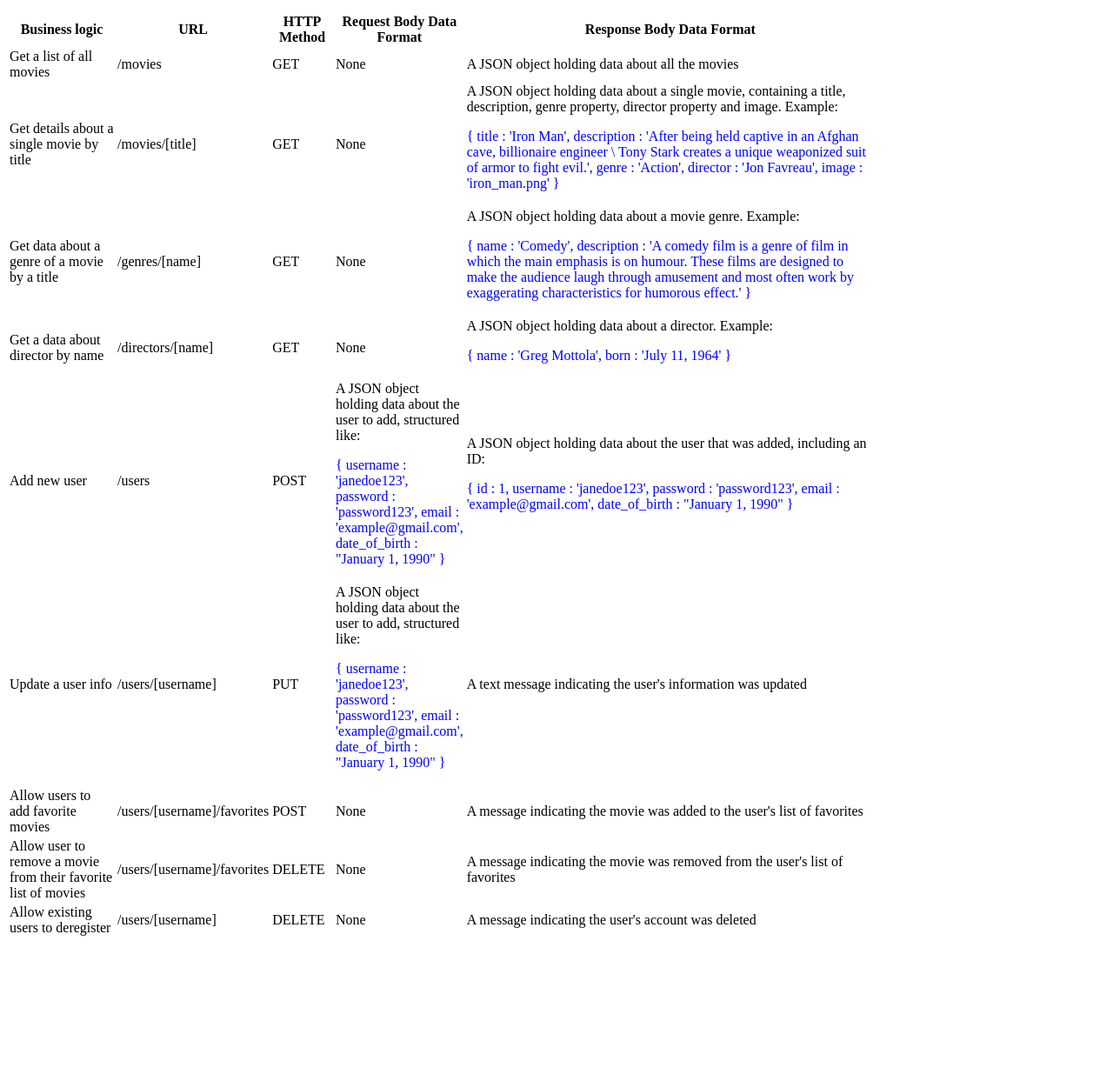
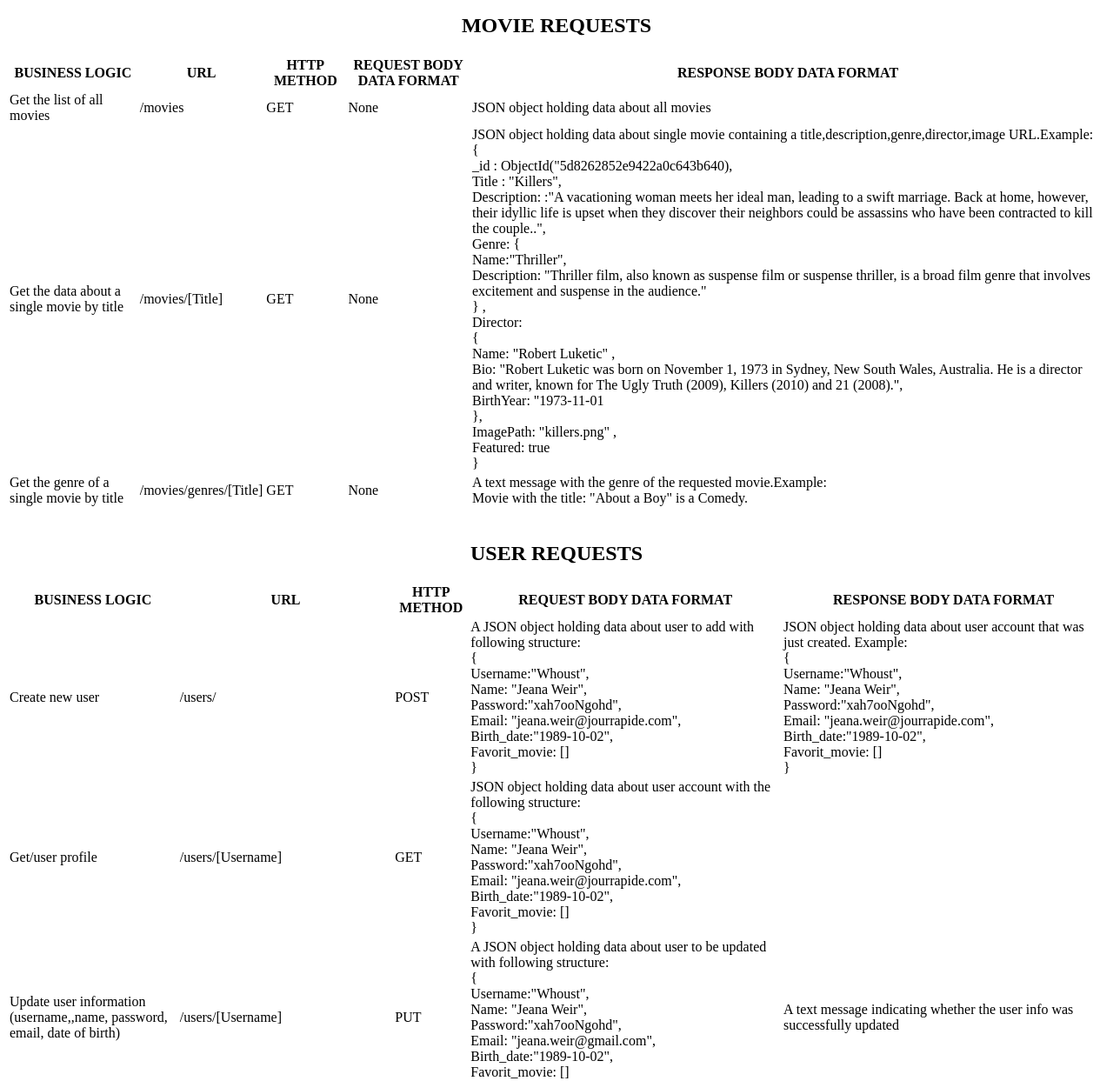
Before and after one commit to mustafaHassoon/Special-Movies-API, a website: page public/documentation.html in a window 1280 px wide. Shown: the part 155-1398 px from the top of the page at 87% size. Before the commit the page ends 1242 px from the top, so only its background shows below. Drawn offline with Linux system fonts and the light colour scheme.

Commit message:
updating documentation

```diff
--- a/public/documentation.html
+++ b/public/documentation.html
@@ -1,160 +1,210 @@
 <!DOCTYPE html>
 <html lang="en">
 <head>
-    <meta charset="UTF-8">
-    <meta name="viewport" content="width=device-width, initial-scale=1.0">
-    <title>Documentstion</title>
+  <meta charset="utf-8">
+  <meta name="viewport" content="width=device-width, initial-scale=1, shrink-to-fit=no">
+  <title>Cinesider</title>
+  <meta name="description" content="An application for movie and actor lovers">
+  <meta name="viewport" content="width=device-width, initial-scale=1">
 </head>
 <body>
 <header>
-        <h1> Special Movies API </h1>
+    <h1 class="h1">Cinesider</h1>
+    <h2 class="h2" >The Movie App</h2>
   </header>
-    <p>
-        Essential Features:
-        ● Return a list of ALL movies to the user.
-        ● Return data (description, genre, director, image URL, whether it’s featured or not) about
-        a single movie by title to the user.
-        ● Return data about a genre (description) by name/title (e.g., “Thriller”).
-        ● Return data about a director (bio, birth year, death year) by name.
-        ● Allow new users to register.
-        ● Allow users to update their user info (username, password, email, date of birth).
-        ● Allow users to add a movie to their list of favorites.
-        ● Allow users to remove a movie from their list of favorites.
-        ● Allow existing users to deregister.
-
-    </p>
-
-    <table class="content-table" style="width: 1000px;">
+  <table>
+    <tr>
+      <th style="font-weight: bold;">Business logic</th>
+      <th style="font-weight: bold;">URL</th>
+      <th style="font-weight: bold;">HTTP Method</th>
+      <th style="font-weight: bold;">Request Body Data Format</th>
+      <th style="font-weight: bold;">Response Body Data Format</th>
+    </tr>
+    <table>
+      <caption> <h2> MOVIE REQUESTS </h2></caption>
       <thead>
         <tr>
-            <th style="width: 120px;">Business logic</th>
+          <th>BUSINESS LOGIC</th>
           <th>URL</th>
-            <th>HTTP Method</th>
-            <th style="width: 100px;">Request Body Data Format</th>
-            <th>Response Body Data Format</th>
+          <th>HTTP METHOD</th>
+          <th>REQUEST BODY DATA FORMAT</th>
+          <th>RESPONSE BODY DATA FORMAT</th>
         </tr>
       </thead>
       <tbody>
         <tr>
-            <td>Get a list of all movies</td>
+          <td>Get the list of all movies</td>
           <td>/movies</td>
           <td>GET</td>
           <td>None</td>
-            <td>A JSON object holding data about all the movies</td>
+          <td>JSON object holding data about all movies</td>
         </tr>
         <tr>
-            <td>Get details about a single movie by title </td>
-            <td>/movies/[title]</td>
+          <td>Get the data about a single movie by title</td>
+          <td>/movies/[Title]</td>
           <td>GET</td>
           <td>None</td>
-            <td>A JSON object holding data about a single movie, containing a
-              title, description, genre property, director property and image.
-              Example: <p style="color:blue">
-                  {
-                    title : 'Iron Man',
-                    description : 'After being held captive in an Afghan cave, billionaire engineer \
-                    Tony Stark creates a unique weaponized suit of armor to fight evil.',
-                    genre : 'Action',
-                    director : 'Jon Favreau',
-                    image : 'iron_man.png'
-                }</p>
+          <td>JSON object holding data about single movie containing a title,description,genre,director,image URL.Example:
+            <br>
+            {<br>
+            _id : ObjectId("5d8262852e9422a0c643b640),<br>
+            Title : "Killers",<br>
+            Description: :"A vacationing woman meets her ideal man, leading to a swift marriage. Back at home, however, their idyllic life is upset when they discover their neighbors could be assassins who have been contracted to kill the couple..",<br>
+            Genre: {<br>
+              Name:"Thriller",<br>
+              Description: "Thriller film, also known as suspense film or suspense thriller, is a broad film genre that involves excitement and suspense in the audience."<br>
+              } ,<br>
+            Director: <br>
+              { <br>
+              Name: "Robert Luketic" ,<br>
+              Bio: "Robert Luketic was born on November 1, 1973 in Sydney, New South Wales, Australia. He is a director and writer, known for The Ugly Truth (2009), Killers (2010) and 21 (2008).",<br>
+              BirthYear: "1973-11-01<br>
+              },<br>
+            ImagePath: "killers.png" ,<br>
+            Featured: true <br>
+          }
           </td>
         </tr>
         <tr>
-            <td>Get data about a genre of a movie by a title</td>
-            <td>/genres/[name]</td>
+          <td>Get the genre of a single movie by title</td>
+          <td>/movies/genres/[Title]</td>
           <td>GET</td>
           <td>None</td>
-            <td>A JSON object holding data about a movie genre.
-              Example: <p style="color:blue">
-                {
-                  name : 'Comedy',
-                  description : 'A comedy film is a genre of film in which the main emphasis
-                  is on humour. These films are designed to make the audience laugh through
-                  amusement and most often work by exaggerating characteristics for humorous
-                  effect.'
-                }
-              </p>
+          <td>A text message with the genre of the requested movie.Example: <br>
+            Movie with the title: "About a Boy" is a Comedy.<br>
+          </td>
+        </tr>
+        </tbody>
+    </table>
+    <br>
+    <table>
+      <caption> <h2> USER REQUESTS </h2></caption>
+        <thead>
+          <tr>
+            <th>BUSINESS LOGIC</th>
+            <th>URL</th>
+            <th>HTTP METHOD</th>
+            <th>REQUEST BODY DATA FORMAT</th>
+            <th>RESPONSE BODY DATA FORMAT</th>
+          </tr>
+        </thead>
+        <tbody>
+          <tr>
+            <td>Create new user</td>
+            <td>/users/</td>
+            <td>POST</td>
+            <td>A JSON object holding data about user to add with following structure:<br>
+              {<br>
+              Username:"Whoust",<br>
+              Name: "Jeana Weir",<br>
+              Password:"xah7ooNgohd",<br>
+              Email: "jeana.weir@jourrapide.com",<br>
+              Birth_date:"1989-10-02",<br>
+              Favorit_movie: []<br>
+              }<br>
+            </td>
+            <td>JSON object holding data about user account that was just created. Example:<br>
+              {<br>
+                Username:"Whoust",<br>
+                Name: "Jeana Weir",<br>
+                Password:"xah7ooNgohd",<br>
+                Email: "jeana.weir@jourrapide.com",<br>
+                Birth_date:"1989-10-02",<br>
+                Favorit_movie: []<br>
+              }<br>
             </td>
           </tr>
           <tr>
-            <td>Get a data about director by name</td>
-            <td>/directors/[name]</td>
+            <td>Get/user profile</td>
+            <td>/users/[Username]</td>
             <td>GET</td>
-            <td>None</td>
-            <td>A JSON object holding data about a director.
-              Example: <p style="color:blue">
-                {
-                  name : 'Greg Mottola',
-                  born : 'July 11, 1964'
-                }
-              </p>
+            <td>JSON object holding data about user account with the following structure:<br>
+              {<br>
+                Username:"Whoust",<br>
+                Name: "Jeana Weir",<br>
+                Password:"xah7ooNgohd",<br>
+                Email: "jeana.weir@jourrapide.com",<br>
+                Birth_date:"1989-10-02",<br>
+                Favorit_movie: []<br>
+              }<br>
             </td>
           </tr>
           <tr>
-            <td>Add new user</td>
-            <td>/users</td>
-            <td>POST</td>
-            <td>A JSON object holding data about the user to add, structured like:
-              <p style="color: blue">
-                {
-                  username : 'janedoe123',
-                  password : 'password123',
-                  email : 'example@gmail.com',
-                  date_of_birth : "January 1, 1990"
+            <td>Update user information (username,,name, password, email, date of birth)</td>
+            <td>/users/[Username]</td>
+            <td>PUT</td>
+            <td>A JSON object holding data about user to be updated with following structure:<br>
+              {<br>
+                Username:"Whoust",<br>
+                Name: "Jeana Weir",<br>
+                Password:"xah7ooNgohd",<br>
+                Email: "jeana.weir@gmail.com",<br>
+                Birth_date:"1989-10-02",<br>
+                Favorit_movie: []<br>
               }
-              </p>
             </td>
-            <td>A JSON object holding data about the user that was added, including an ID:
-              <p style="color:blue">
-                {
-                  id : 1,
-                  username : 'janedoe123',
-                  password : 'password123',
-                  email : 'example@gmail.com',
-                  date_of_birth : "January 1, 1990"
-                }
-              </p>
+            <td>A text message indicating whether the user info was successfully updated
             </td>
           </tr>
           <tr>
-            <td>Update a user info</td>
-            <td>/users/[username]</td>
-            <td>PUT</td>
-            <td>A JSON object holding data about the user to add, structured like:
-              <p style="color: blue">
-                {
-                  username : 'janedoe123',
-                  password : 'password123',
-                  email : 'example@gmail.com',
-                  date_of_birth : "January 1, 1990"
-                }
-              </p>
+            <td>Add a movie to user's list of favorit_movies</td>
+            <td>/users/[Username]/Movies/[MovieID]</td>
+            <td>POST</td>
+            <td>A JSON object holding data about movie ID to be added to user's list of favourites.Example:<br>
+              {<br>
+              MovieID:"_id" : ObjectId("5d8262852e9422a0c643b63d"<br>
+              }<br>
             </td>
-            <td>A text message indicating the user's information was updated</td>
+            <td>JSON object holding data about updated user profile including the updated list of favorite movies.Example:<br>
+              {<br>
+                Username:"dennyboy",<br>
+                Name: "Dennis Hawkins",<br>
+                Password:"jdrunt",<br>
+                Email: "dny.haw@gmail.com",<br>
+                Birth_date:"1992-07-11",<br>
+                Favorit_movie: [ObjectId("5d8262852e9422a0c643b63d"), ObjectId("5d8262852e9422a0c643b63b")]<br>
+              }<br>
+            </td>
           </tr>
           <tr>
-            <td>Allow users to add favorite movies</td>
-            <td>/users/[username]/favorites</td>
-            <td>POST</td>
-            <td>None</td>
-            <td>A message indicating the movie was added to the user's list of favorites</td>
+            <td>Remove a movie from user's list of favorit_movies</td>
+            <td>/users/[Username]/Movies/[MovieID]</td>
+            <td>DELETE</td>
+            <td>A JSON object holding data about MovieID to be removed from user's list of favourit_movies.Example:<br>
+              {<br>
+              MovieID:"_id" : ObjectId("5d8262852e9422a0c643b63b")<br>
+              }<br>
+            </td>
+            <td>JSON object holding data about updated user profile including the updated list of favorite movies.Example:<br>
+              {<br>
+                Username:"dennyboy",<br>
+                Name: "Dennis Hawkins",<br>
+                Password:"jdrunt",<br>
+                Email: "dny.haw@gmail.com",<br>
+                Birth_date:"1992-07-11",<br>
+                Favorit_movie: [ObjectId("5d8262852e9422a0c643b63d"]<br>
+              }<br>
+            </td>
           </tr>
           <tr>
-            <td>Allow user to remove a movie from their favorite list of movies</td>
-            <td>/users/[username]/favorites</td>
+            <td>Delete user profile</td>
+            <td>/users/[Username]/</td>
             <td>DELETE</td>
-            <td>None</td>
-            <td>A message indicating the movie was removed from the user's list of favorites</td>
-          </tr>
-          <tr>
-            <td>Allow existing users to deregister</td>
-            <td>/users/[username]</td>
-            <td>DELETE</td>
-            <td>None</td>
-            <td>A message indicating the user's account was deleted</td>
+            <td>A JSON object holding data about user to be deregistered with following structure:<br>
+              {<br>
+                Username:"boares2",<br>
+                Name: "Henry Wood",<br>
+                Password:"hywood",<br>
+                Email: "henrywood@gmail.com",<br>
+                Birth_date:"1970-02-26",<br>
+                Favorit_movie: []<br>
+              }<br>
+            </td>
+            <td>A text message indicating that the account with specific username was successfully deleted."
+            </td>
           </tr>
         </tbody>
       </table>
+
 </body>
 </html>
```
Lines whose indentation alone changed are shown as unchanged.
